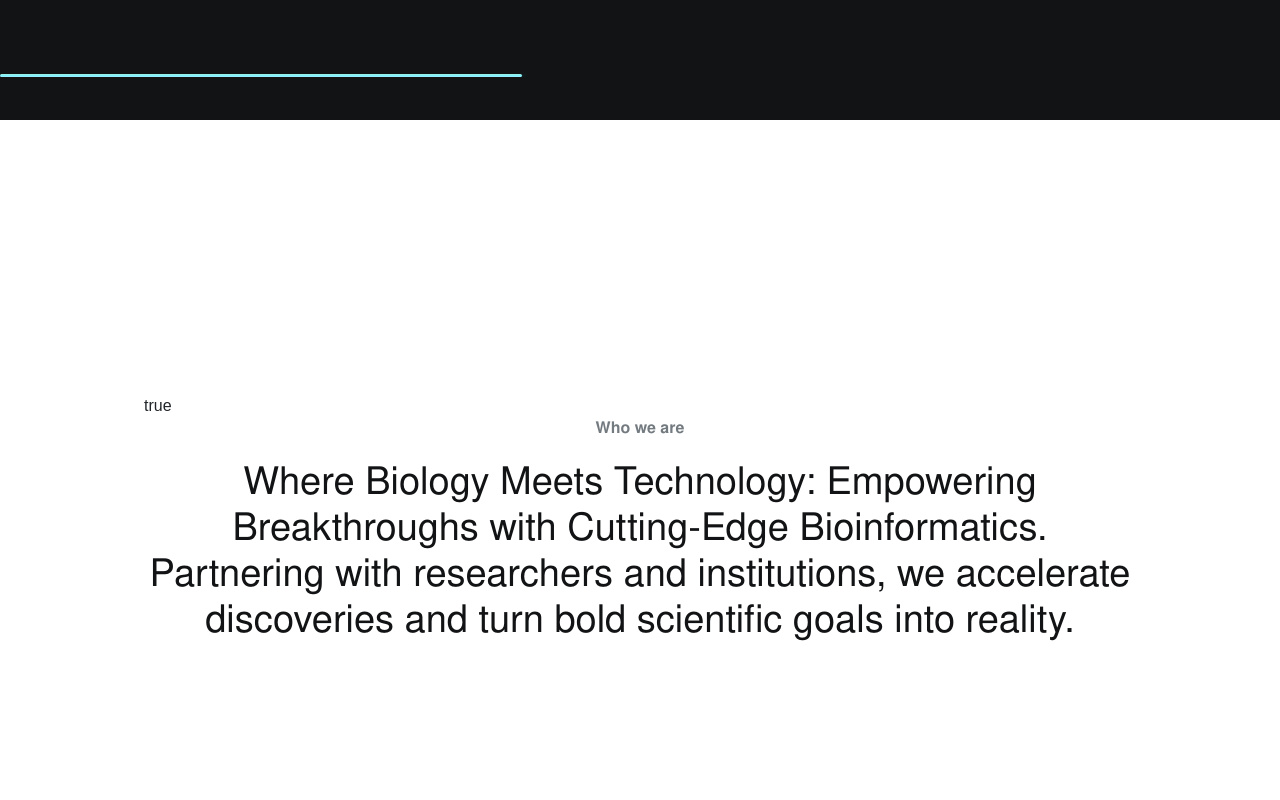
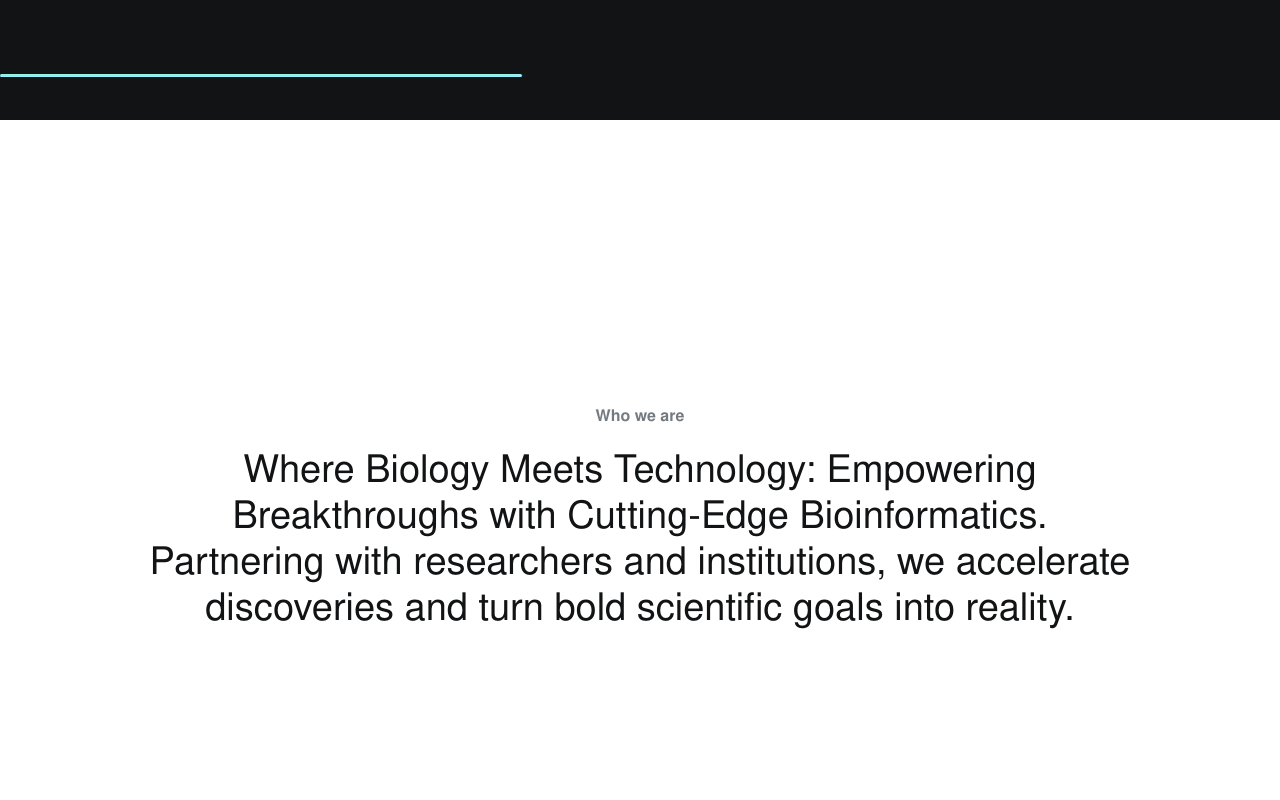
Before and after one commit to araviind8712/d2dWebsite-1.0.0, an Angular app: page /d2dWebsite-1.0.0/home in a window 1280 px wide. Shown: the part 680-1480 px from the top of the page. Built offline with nearby package versions, Linux system fonts and the light colour scheme.

Commit message:
log remove fix

```diff
--- a/src/app/pages/home/home.component.html
+++ b/src/app/pages/home/home.component.html
@@ -14,7 +14,7 @@
             <span>Unlocking Life's Secrets: Driving </span><span style="background: linear-gradient(271.84deg, #8CFFCD 9.2%, #07B2C5 24.06%, #01819A 36.78%);-webkit-background-clip: text;
                 -webkit-text-fill-color: transparent;">Innovation </span>with Precision Bioinformatics and <span style="background: linear-gradient(270.47deg, #F76230 67.86%, #FE8454 93.46%, #8CFFCD 113.82%, #07B2C5 119.73%, #01819A 126.28%);-webkit-background-clip: text;-webkit-text-fill-color: transparent;"> Collaboration</span></p>
        </div>
-    <div class="col-md-12 section1" [attr.data-index]="2">{{isLoading}}
+    <div class="col-md-12 section1" [attr.data-index]="2">
         <p align="center" style="margin-bottom: 0px;" class="pb-24">Who we are</p>
         <h3 align="center">Where Biology Meets Technology: Empowering Breakthroughs with
             Cutting-Edge Bioinformatics. Partnering with researchers and institutions, we accelerate discoveries and
```
